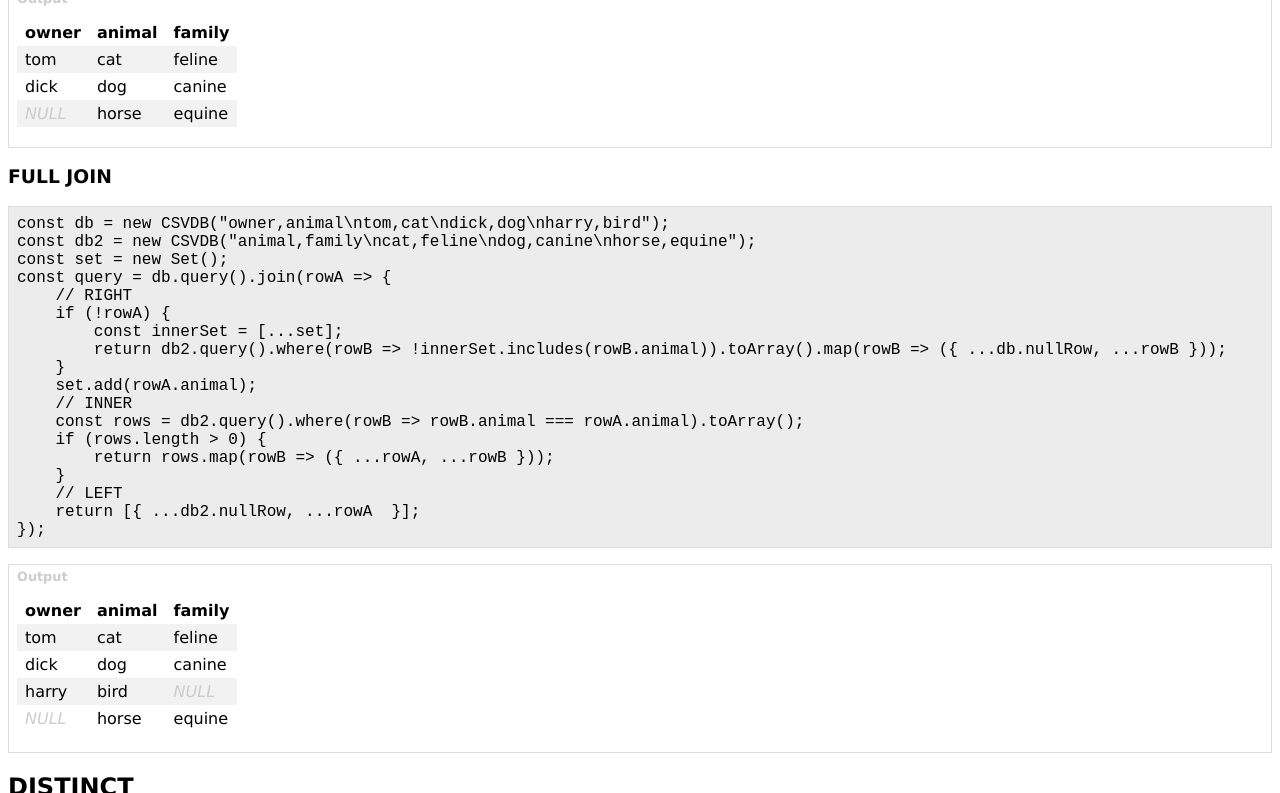
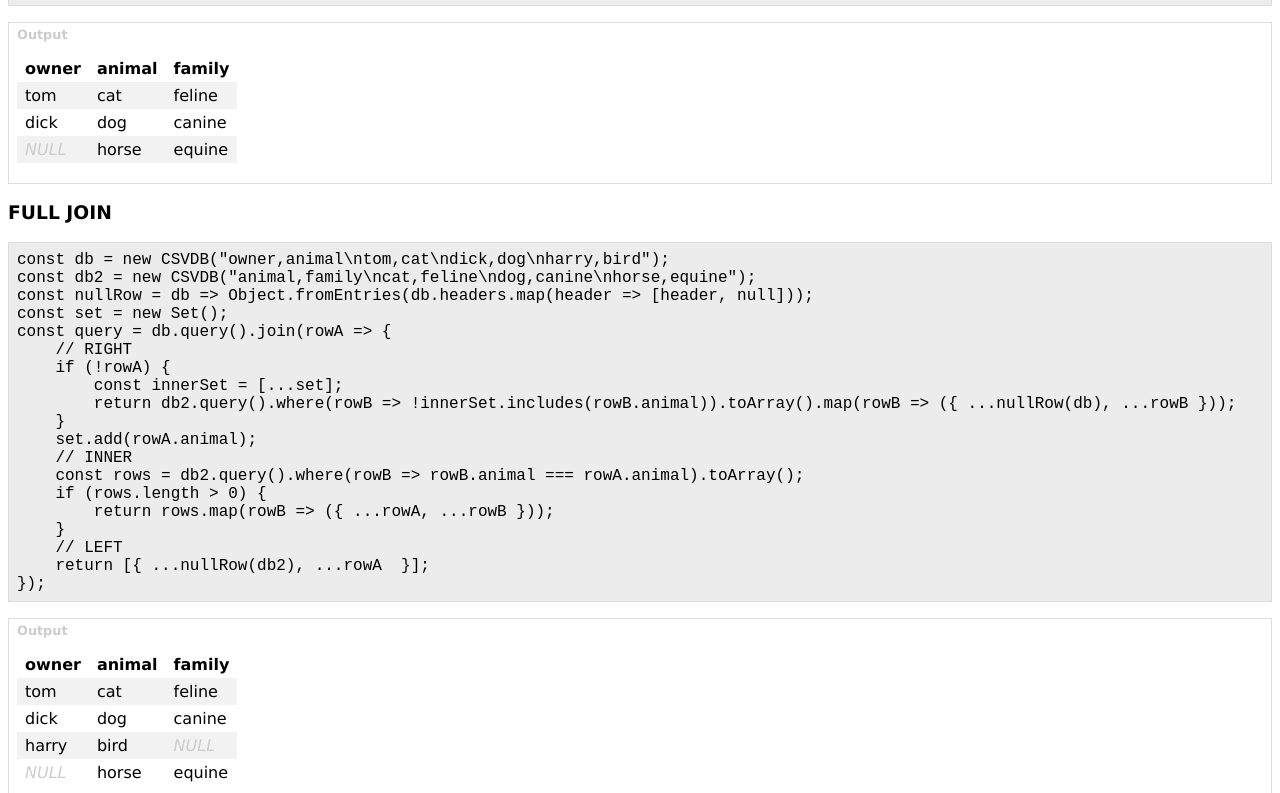
Before and after one commit to IJMacD/csvdb.js, a website: page features.html in a window 1280 px wide. Shown: the part 7673-8466 px from the top of the page. Drawn offline with Linux system fonts and the light colour scheme.

Commit message:
nullRow can be external

```diff
--- a/csvdb.d.ts
+++ b/csvdb.d.ts
@@ -2,7 +2,6 @@ export class CSVDB {
     constructor (csvText: string);
     get rowCount(): number;
     get headers(): string[];
-    get nullRow(): { [field: string]: null };
     [Symbol.iterator](): Generator<RowObject>;
     query(): CSVDBQuery;
     static except (resultsA: Iterable<RowObject>, resultsB: Iterable<RowObject>): Iterable<RowObject>;
--- a/csvdb.js
+++ b/csvdb.js
@@ -19,10 +19,6 @@ export class CSVDB
 
     get headers () {
         return this.#headers;
-    }
-
-    get nullRow () {
-        return Object.fromEntries(this.#headers.map(header => [header, null]));
     }
 
     /**
--- a/features.html
+++ b/features.html
@@ -411,6 +411,7 @@ const query = db.query().join(rowA => {
             <h3>LEFT JOIN</h3>
             <p class="code"><code>const db = new CSVDB("owner,animal\ntom,cat\ndick,dog\nharry,bird");
 const db2 = new CSVDB("animal,family\ncat,feline\ndog,canine\nhorse,equine");
+const nullRow = db => Object.fromEntries(db.headers.map(header => [header, null]));
 const query = db.query().join(rowA => {
     // RIGHT
     if (!rowA) return [];
@@ -420,13 +421,14 @@ const query = db.query().join(rowA => {
         return rows.map(rowB => ({ ...rowA, ...rowB }));
     }
     // LEFT
-    return [{ ...db2.nullRow, ...rowA  }];
+    return [{ ...nullRow(db2), ...rowA  }];
 });</code></p>
             <output id="output-example-left-join"></output>
             <script type="module">
                 import { CSVDB } from "./csvdb.js";
                 const db = new CSVDB("owner,animal\ntom,cat\ndick,dog\nharry,bird");
                 const db2 = new CSVDB("animal,family\ncat,feline\ndog,canine\nhorse,equine");
+                const nullRow = db => Object.fromEntries(db.headers.map(header => [header, null]));
                 const query = db.query().join(rowA => {
                     // RIGHT
                     if (!rowA) return [];
@@ -436,7 +438,7 @@ const query = db.query().join(rowA => {
                         return rows.map(rowB => ({ ...rowA, ...rowB }));
                     }
                     // LEFT
-                    return [{ ...db2.nullRow, ...rowA  }];
+                    return [{ ...nullRow(db2), ...rowA  }];
                 });
                 output("#output-example-left-join", query.toArray());
                 // output("#output-example-left-join", JSON.stringify(query.toArray()));
@@ -445,12 +447,13 @@ const query = db.query().join(rowA => {
             <h3>RIGHT JOIN</h3>
             <p class="code"><code>const db = new CSVDB("owner,animal\ntom,cat\ndick,dog\nharry,bird");
 const db2 = new CSVDB("animal,family\ncat,feline\ndog,canine\nhorse,equine");
+const nullRow = db => Object.fromEntries(db.headers.map(header => [header, null]));
 const set = new Set();
 const query = db.query().join(rowA => {
     // RIGHT
     if (!rowA) {
         const innerSet = [...set];
-        return db2.query().where(rowB => !innerSet.includes(rowB.animal)).toArray().map(rowB => ({ ...db.nullRow, ...rowB }));
+        return db2.query().where(rowB => !innerSet.includes(rowB.animal)).toArray().map(rowB => ({ ...nullRow(db), ...rowB }));
     }
     set.add(rowA.animal);
     // INNER
@@ -466,12 +469,13 @@ const query = db.query().join(rowA => {
                 import { CSVDB } from "./csvdb.js";
                 const db = new CSVDB("owner,animal\ntom,cat\ndick,dog\nharry,bird");
                 const db2 = new CSVDB("animal,family\ncat,feline\ndog,canine\nhorse,equine");
+                const nullRow = db => Object.fromEntries(db.headers.map(header => [header, null]));
                 const set = new Set();
                 const query = db.query().join(rowA => {
                     // RIGHT
                     if (!rowA) {
                         const innerSet = [...set];
-                        return db2.query().where(rowB => !innerSet.includes(rowB.animal)).toArray().map(rowB => ({ ...db.nullRow, ...rowB }));
+                        return db2.query().where(rowB => !innerSet.includes(rowB.animal)).toArray().map(rowB => ({ ...nullRow(db), ...rowB }));
                     }
                     set.add(rowA.animal);
                     // INNER
@@ -488,12 +492,13 @@ const query = db.query().join(rowA => {
             <h3>FULL JOIN</h3>
             <p class="code"><code>const db = new CSVDB("owner,animal\ntom,cat\ndick,dog\nharry,bird");
 const db2 = new CSVDB("animal,family\ncat,feline\ndog,canine\nhorse,equine");
+const nullRow = db => Object.fromEntries(db.headers.map(header => [header, null]));
 const set = new Set();
 const query = db.query().join(rowA => {
     // RIGHT
     if (!rowA) {
         const innerSet = [...set];
-        return db2.query().where(rowB => !innerSet.includes(rowB.animal)).toArray().map(rowB => ({ ...db.nullRow, ...rowB }));
+        return db2.query().where(rowB => !innerSet.includes(rowB.animal)).toArray().map(rowB => ({ ...nullRow(db), ...rowB }));
     }
     set.add(rowA.animal);
     // INNER
@@ -502,19 +507,20 @@ const query = db.query().join(rowA => {
         return rows.map(rowB => ({ ...rowA, ...rowB }));
     }
     // LEFT
-    return [{ ...db2.nullRow, ...rowA  }];
+    return [{ ...nullRow(db2), ...rowA  }];
 });</code></p>
             <output id="output-example-full-join"></output>
             <script type="module">
                 import { CSVDB } from "./csvdb.js";
                 const db = new CSVDB("owner,animal\ntom,cat\ndick,dog\nharry,bird");
                 const db2 = new CSVDB("animal,family\ncat,feline\ndog,canine\nhorse,equine");
+                const nullRow = db => Object.fromEntries(db.headers.map(header => [header, null]));
                 const set = new Set();
                 const query = db.query().join(rowA => {
                     // RIGHT
                     if (!rowA) {
                         const innerSet = [...set];
-                        return db2.query().where(rowB => !innerSet.includes(rowB.animal)).toArray().map(rowB => ({ ...db.nullRow, ...rowB }));
+                        return db2.query().where(rowB => !innerSet.includes(rowB.animal)).toArray().map(rowB => ({ ...nullRow(db), ...rowB }));
                     }
                     set.add(rowA.animal);
                     // INNER
@@ -523,7 +529,7 @@ const query = db.query().join(rowA => {
                         return rows.map(rowB => ({ ...rowA, ...rowB }));
                     }
                     // LEFT
-                    return [{ ...db2.nullRow, ...rowA  }];
+                    return [{ ...nullRow(db2), ...rowA  }];
                 });
                 output("#output-example-full-join", query.toArray());
             </script>
```
